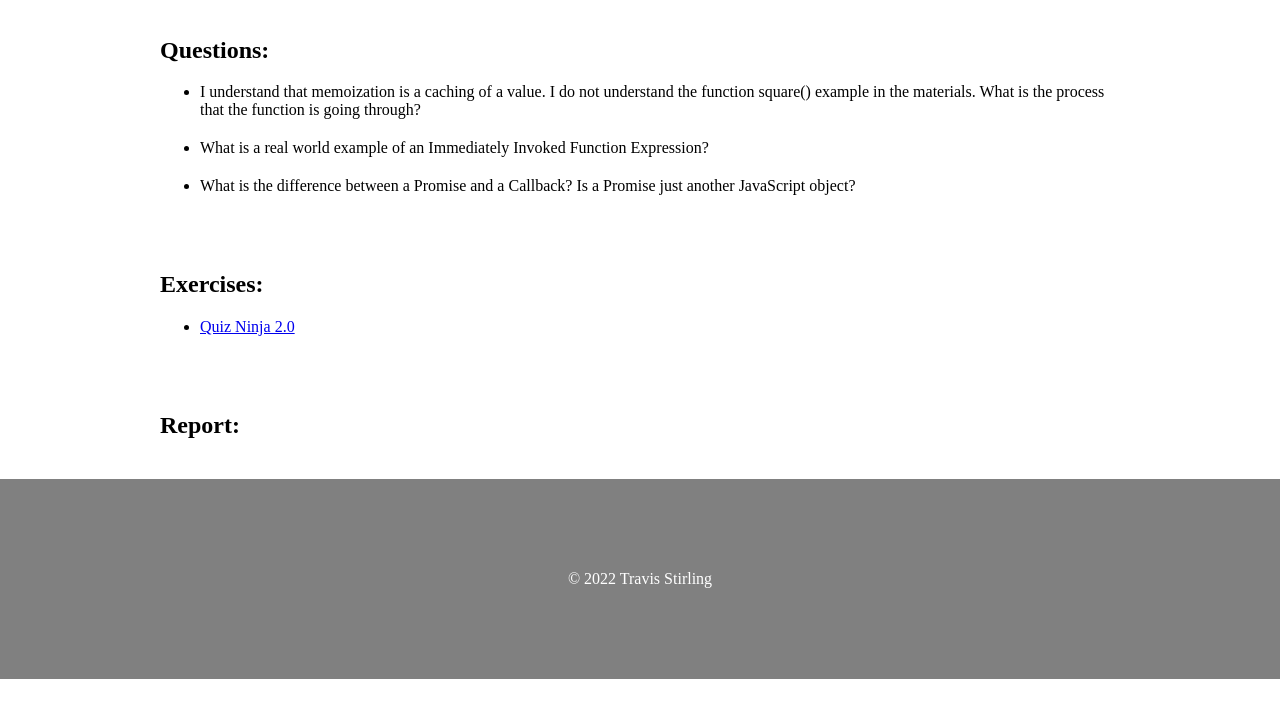
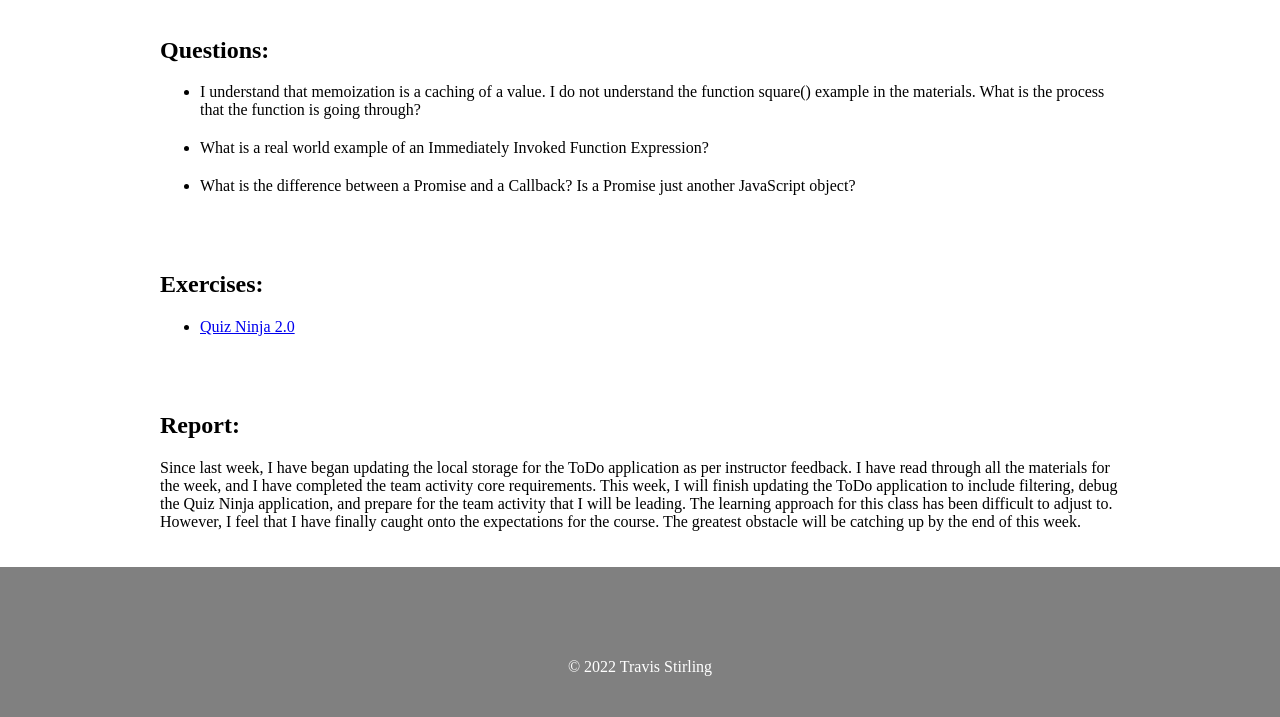
Before and after one commit to Chones17/WDD-330, a plain HTML site: page w07/index.html in a window 1280 px wide. Shown: the part 750-1467 px from the top of the page. Before the commit the page ends 1429 px from the top, so only its background shows below. Drawn offline with Linux system fonts and the light colour scheme.

Commit message:
Update W07 Report
Update W07 Report

```diff
--- a/w07/index.html
+++ b/w07/index.html
@@ -43,7 +43,16 @@
             <section>
                 <h2>Report:</h2>
                 <p>
-
+                    Since last week, I have began updating the local storage for
+                    the ToDo application as per instructor feedback. I have read
+                    through all the materials for the week, and I have completed
+                    the team activity core requirements. This week, I will finish
+                    updating the ToDo application to include filtering, debug the
+                    Quiz Ninja application, and prepare for the team activity that
+                    I will be leading. The learning approach for this class has been
+                    difficult to adjust to. However, I feel that I have finally
+                    caught onto the expectations for the course. The greatest
+                    obstacle will be catching up by the end of this week.
                 </p>
             </section>
         </main>
```
